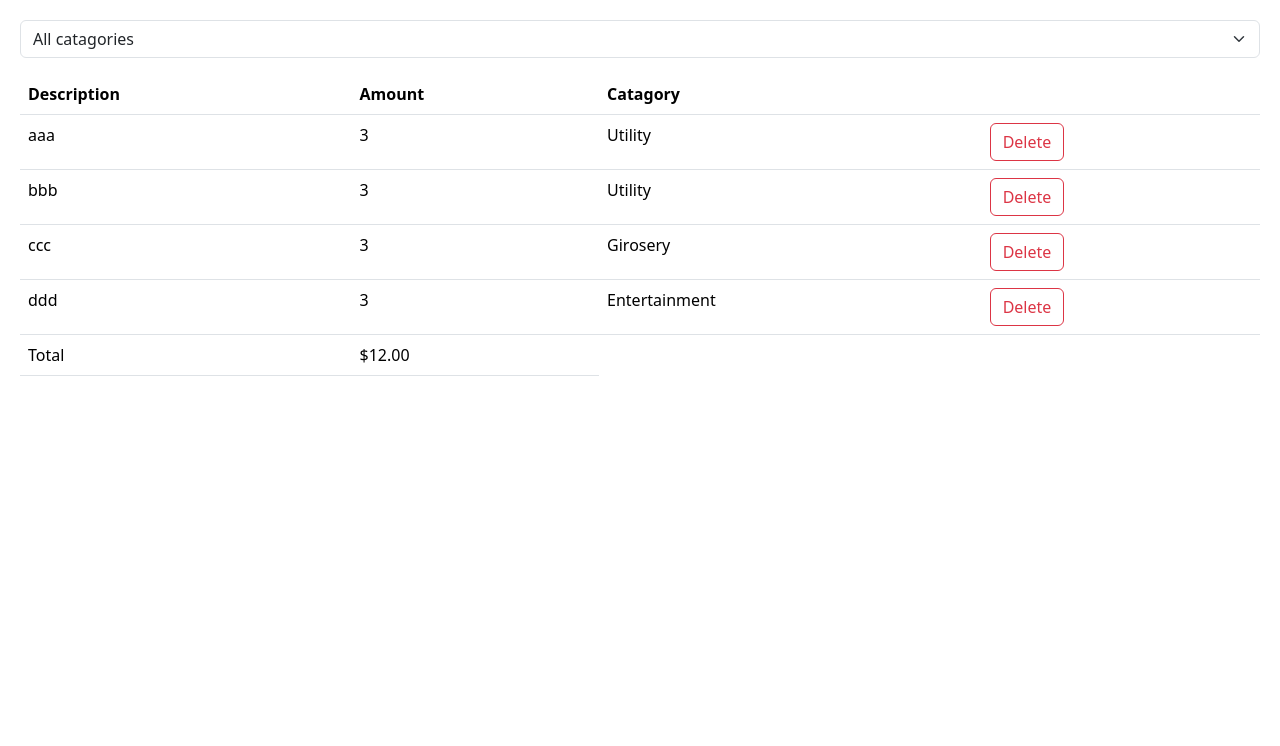
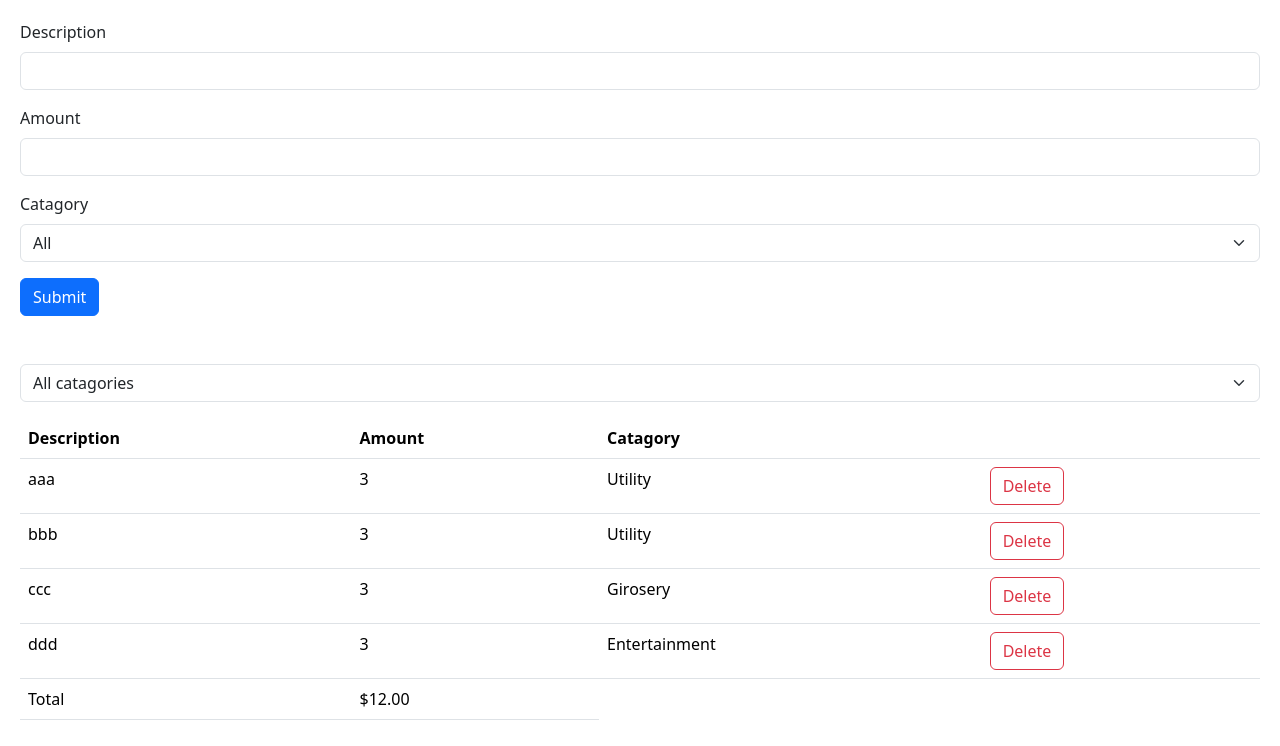
Before and after one commit to haileyesuschekol/Expenses, a React (Vite) app in the folder react-app/: page / in a window 1280 px wide. Shown: the top 746 px of the page. Built offline with nearby package versions, Linux system fonts and the light colour scheme.

Commit message:
build form component

```diff
--- a/react-app/src/App.tsx
+++ b/react-app/src/App.tsx
@@ -3,6 +3,8 @@ import { useState } from "react"
 
 import List from "./components/List"
 import FilterExpances from "./components/FilterExpances"
+import FormExpense from "./components/FormExpense"
+export const catagory = ["Utility", "Entertainment", "Girosery"]
 
 function App() {
   const [selectedCatagory, setSelectedCatagory] = useState("")
@@ -19,6 +21,9 @@ function App() {
 
   return (
     <>
+      <div className="mb-5">
+        <FormExpense />
+      </div>
       <div className="mb-3">
         <FilterExpances
           onSelectCatagory={(catagory) => setSelectedCatagory(catagory)}
--- a/react-app/src/components/FilterExpances.tsx
+++ b/react-app/src/components/FilterExpances.tsx
@@ -1,3 +1,5 @@
+import { catagory } from "../App"
+
 interface FilterProp {
   onSelectCatagory: (catagory: string) => void
 }
@@ -9,9 +11,11 @@ const FilterExpances = ({ onSelectCatagory }: FilterProp) => {
       onChange={(event) => onSelectCatagory(event.target.value)}
     >
       <option value="">All catagories</option>
-      <option value="Utility">Utility</option>
-      <option value="Girosery">Girosery</option>
-      <option value="Entertainment">Entertainment</option>
+      {catagory.map((catagory) => (
+        <option key={catagory} value={catagory}>
+          {catagory}
+        </option>
+      ))}
     </select>
   )
 }
--- /dev/null
+++ b/react-app/src/components/FormExpense.tsx
@@ -0,0 +1,39 @@
+import { catagory } from "../App"
+const FormExpense = () => {
+  return (
+    <form action="">
+      <div className="mb-3">
+        <label htmlFor="amount" className="form-label">
+          Description
+        </label>
+        <input id="description" type="text" className="form-control" />
+      </div>
+
+      <div className="mb-3">
+        <label htmlFor="amount" className="form-label">
+          Amount
+        </label>
+        <input id="amount" type="number" className="form-control" />
+      </div>
+
+      <div className="mb-3">
+        <label htmlFor="catagory" className="form-label">
+          Catagory
+        </label>
+        <select id="catagory" className="form-select">
+          <option value="">All</option>
+          {catagory.map((catagory) => (
+            <option key={catagory} value={catagory}>
+              {catagory}
+            </option>
+          ))}
+        </select>
+      </div>
+      <button type="submit" className="btn btn-primary">
+        Submit
+      </button>
+    </form>
+  )
+}
+
+export default FormExpense
```
